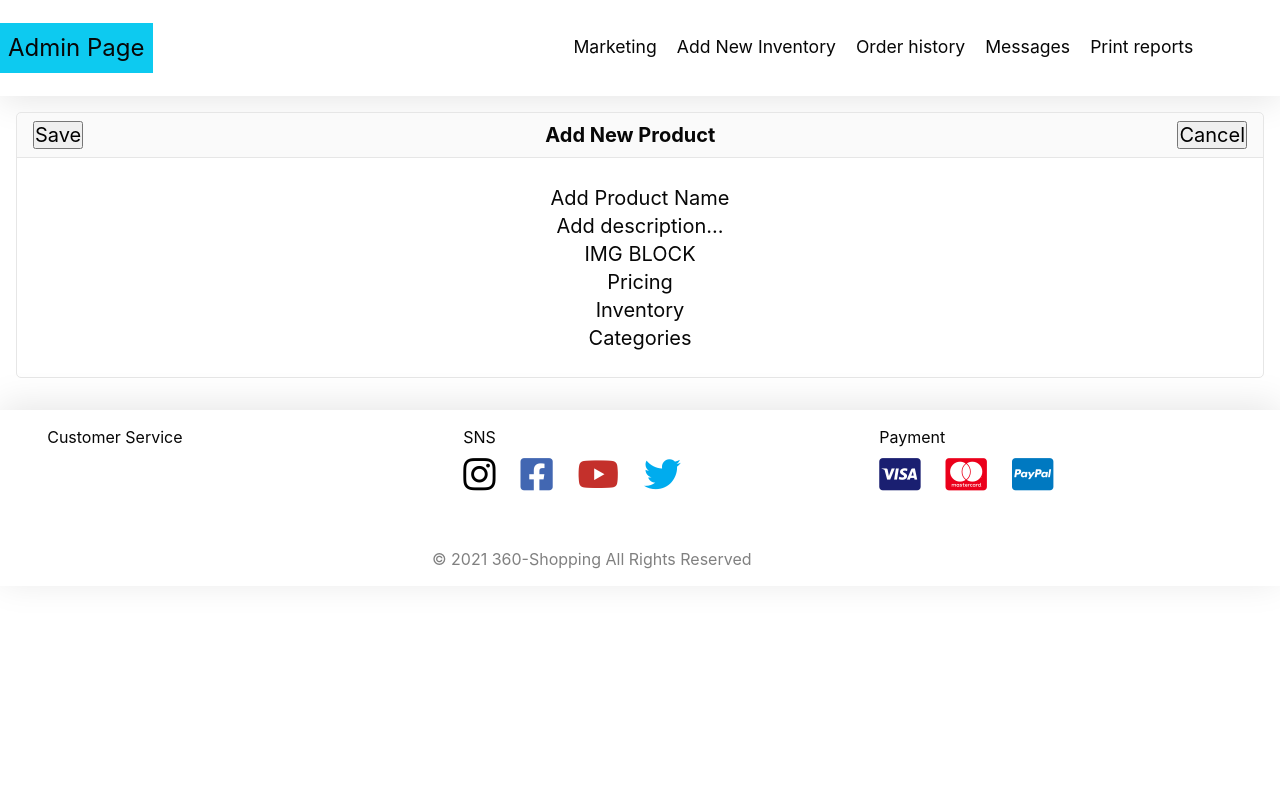
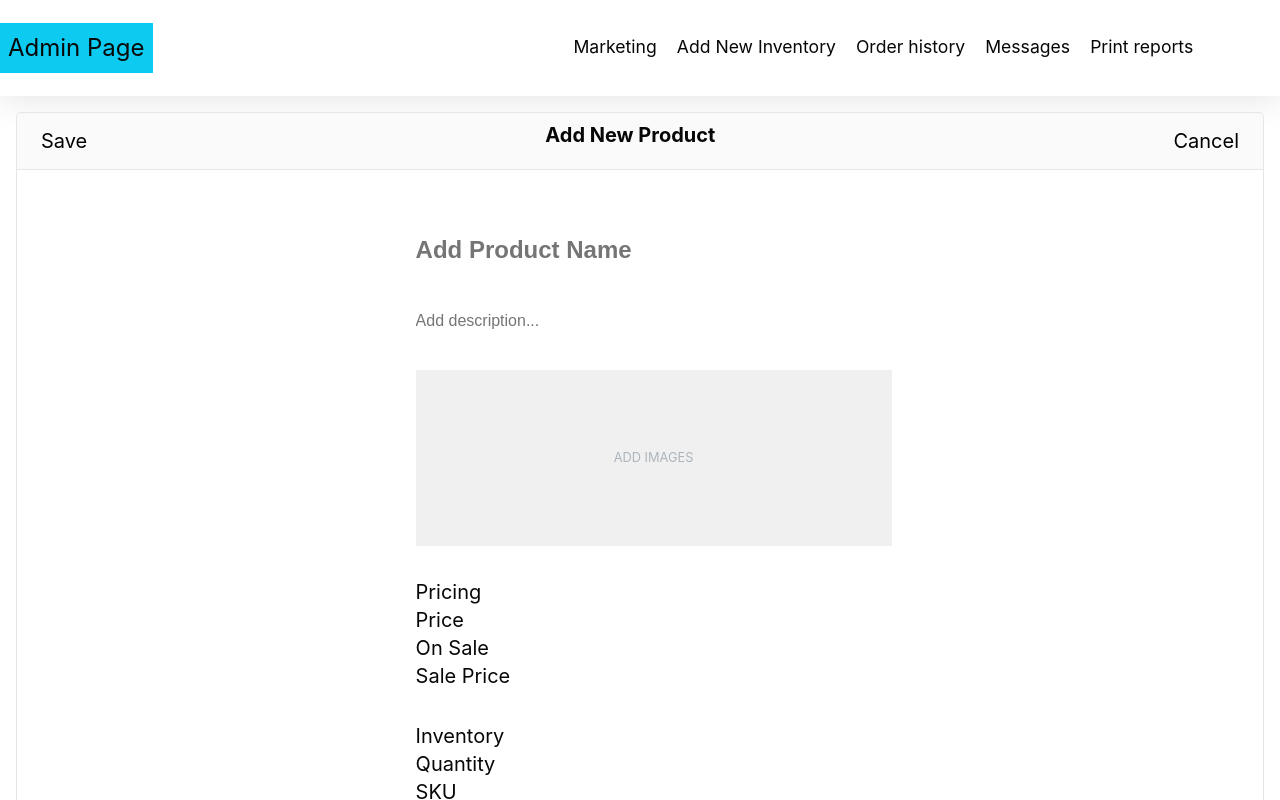
Before and after one commit to LeeJung-AWS/360-shopping, a React (Create React App) app in the folder frontend/: page /adminPage/addNewInventory in a window 1280 px wide. Shown: the top 800 px of the page. Built offline with nearby package versions, Linux system fonts and the light colour scheme.

Commit message:
Add Layout and Style for Title Description

```diff
--- a/frontend/src/components/AddNewProduct/index.tsx
+++ b/frontend/src/components/AddNewProduct/index.tsx
@@ -1,4 +1,28 @@
+import { useState } from 'react';
+
 const AddNewProduct: React.FC = () => {
+    const [addNewProductTitle, setAddNewProductTitle] = useState('');
+    const [addNewProductDescription, setAddNewProductDescription] = useState('');
+
+    // const onFocus = (e: React.ChangeEvent<HTMLInputElement>) => {
+    //     console.log(e.target.className)
+    //     if(e.target.className === 'addNewProduct-title' && addNewProductTitle === 'Add Product Name'){
+    //         setAddNewProductTitle('');
+    //     }
+
+    //     if(e.target.className === 'addNewProduct-description' && addNewProductDescription === 'Add description...'){
+    //         setAddNewProductDescription('');
+    //     }
+    // }
+
+    const onChange = (e: React.ChangeEvent<HTMLInputElement>) => {
+        if(e.target.className === 'addNewProduct-title'){
+            setAddNewProductTitle(e.target.value);
+        }
+        if(e.target.className === 'addNewProduct-description'){
+            setAddNewProductDescription(e.target.value);
+        }
+    }
 
     return (
         <div className="card">
@@ -8,12 +32,31 @@ const AddNewProduct: React.FC = () => {
                 <button>Cancel</button>
             </div>
             <div className="card-body addNewProduct-body">
-                <div className="addNewProduct-title">Add Product Name</div>
-                <div className="addNewProduct-title">Add description...</div>
-                <div>IMG BLOCK</div>
-                <div>Pricing</div>
-                <div>Inventory</div>
-                <div>Categories</div>
+                <div className="addNewProduct-body-item">
+                    <input onChange={onChange} className="addNewProduct-title" placeholder="Add Product Name" value={addNewProductTitle} />
+                </div>
+                <div className="addNewProduct-body-item">
+                    <input onChange={onChange} className="addNewProduct-description" placeholder="Add description..." value={addNewProductDescription} />
+                </div>
+                <div className="addNewProduct-body-item addNewProduct-img-box">
+                    <div></div>
+                    <div>ADD IMAGES</div>
+                </div>
+                <div className="addNewProduct-body-item">
+                    <p>Pricing</p>
+                    <div>Price</div>
+                    <div>On Sale</div>
+                    <div>Sale Price</div>
+                </div>
+                <div  className="addNewProduct-body-item">
+                    <p>Inventory</p>
+                    <div>Quantity</div>
+                    <div>SKU</div>
+                </div>
+                <div  className="addNewProduct-body-item">
+                    <p>Categories</p>
+                    <button>Add...</button>
+                </div>
             </div>
         </div>
     )
--- a/frontend/src/sass/3_components/_addNewProduct.scss
+++ b/frontend/src/sass/3_components/_addNewProduct.scss
@@ -4,8 +4,57 @@
     justify-content: space-between;
 
     font-weight: bolder;
+
+    button{
+        border: none;
+        background-color: rgb(250, 250, 250);
+        cursor: pointer;
+        padding: 0.5rem;
+    }
+
+    button:hover {
+        background-color: rgb(230, 230, 230);
+    }
+}
+
+.addNewProduct-title{
+    font-size: 1.5rem;
+    font-weight: bolder;
+}
+
+.addNewProduct-description{
+    font-size: 1rem;
 }
 
 .addNewProduct-body{
-    text-align: center;
+    // text-align: center;
+    width: 500px;
+    height: 100%;
+    margin: auto;
+
+    input{
+        border: none;
+        padding:0.5rem 0rem;
+    }
+
+    input:focus{
+        outline: none;
+    }
+
 }
+
+.addNewProduct-body-item{
+    margin-top: 2rem;
+}
+
+.addNewProduct-img-box{
+    display: flex;
+    justify-content: center;
+    align-items: center;
+    width: 476px;
+    height: 176px;
+    background-color: rgb(240, 240, 240);
+
+    color:$secondary;
+    font-size: 0.8rem;
+}
```
